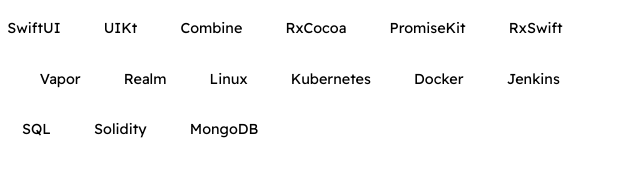
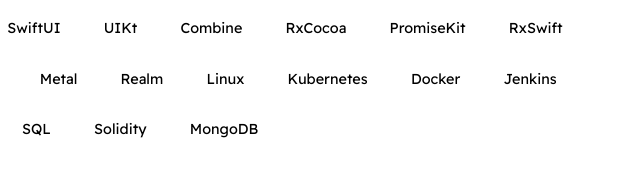
Before and after one commit to S0lrdSd/Resume, a plain HTML site: page index.html in a window 1280 px wide. Shown: the part 600-776 px from the top of the page, 392-1032 px from the left. Drawn offline with Linux system fonts and the light colour scheme.

Commit message:
Update index.html

```diff
--- a/index.html
+++ b/index.html
@@ -48,7 +48,7 @@
                     <div class="card--techstack"><span>PromiseKit</span></div>
                     <div class="card--techstack"><span>RxSwift</span></div>
                     <div class="card--techstack"><span>Core Data</span></div>
-                    <div class="card--techstack"><span>Vapor</span></div>
+                    <div class="card--techstack"><span>Metal</span></div>
                     <div class="card--techstack"><span>Realm</span></div>
                     <div class="card--techstack"><span>Linux</span></div>
                     <div class="card--techstack"><span>Kubernetes</span></div>
```
